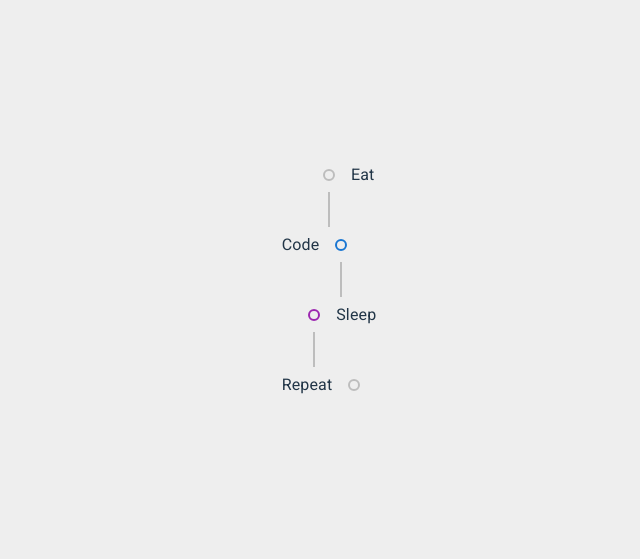
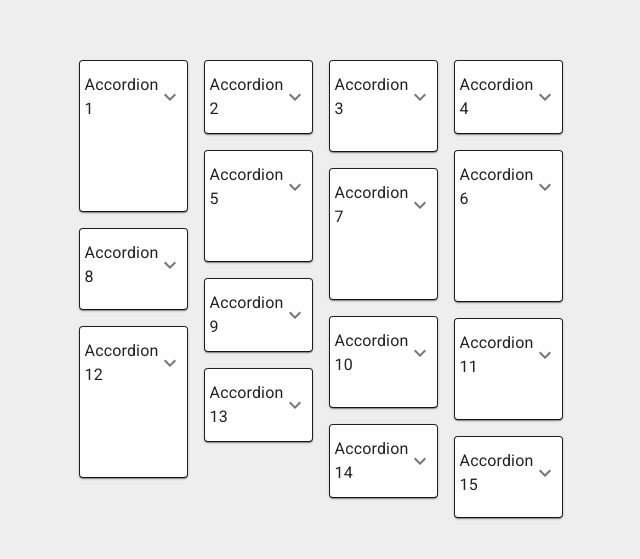
Before and after one commit to SOUROVSARKERTEC12/material_ui, a React (Vite) app in the folder ReactMUI/: page / in a window 1280 px wide. Shown: the part 103-662 px from the top of the page, without its empty margins (311-951 px from the left). Built offline with nearby package versions, Linux system fonts and the light colour scheme.

Commit message:
MuiMasonry

```diff
--- a/ReactMUI/src/App.jsx
+++ b/ReactMUI/src/App.jsx
@@ -36,6 +36,7 @@
 import {MuiDateRangePicker} from "./components/MUILab/MuiDateRangePicker.jsx";
 import {MuiTabs} from "./components/Tabs/MuiTabs.jsx";
 import {MuiTimeline} from "./components/Timeline/MuiTimeline.jsx";
+import {MuiMasonry} from "./components/Masonry/MuiMasonry.jsx";
 
 function App() {
     return (
@@ -76,7 +77,8 @@
             {/*<MuiPicker/>*/}
             {/*<MuiDateRangePicker/>*/}
             {/*<MuiTabs/>*/}
-            <MuiTimeline/>
+            {/*<MuiTimeline/>*/}
+            <MuiMasonry/>
         </>
     )
 }
--- /dev/null
+++ b/ReactMUI/src/components/Masonry/MuiMasonry.jsx
@@ -0,0 +1,29 @@
+import {Accordion, AccordionDetails, AccordionSummary, Box, Paper, Typography} from "@mui/material";
+import {Masonry} from "@mui/lab";
+import ExpandMoreIcon from "@mui/icons-material/ExpandMore";
+
+export const MuiMasonry = () => {
+    const heights = [150, 30, 90, 70, 110, 150, 130, 80, 50, 90, 100, 150, 30, 50, 80];
+
+    return (
+        <Box sx={{width: 500, minHeight: 400}}>
+            <Masonry columns={4} spacing={2}>
+                {heights.map((height, index) =>(
+                  <Paper key={index} sx={{
+                      // display:'flex',
+                      // justifyContent: 'center',
+                      // alignItems:'center',
+                      // height,
+                      border: '1px solid'}}>
+                      <Accordion sx={{minHeight: height}}>
+                          <AccordionSummary expandIcon={<ExpandMoreIcon/>}>
+                              <Typography>Accordion {index+1}</Typography>
+                          </AccordionSummary>
+                          <AccordionDetails>Content</AccordionDetails>
+                      </Accordion>
+                  </Paper>
+                ))}
+            </Masonry>
+        </Box>
+    )
+}
```
